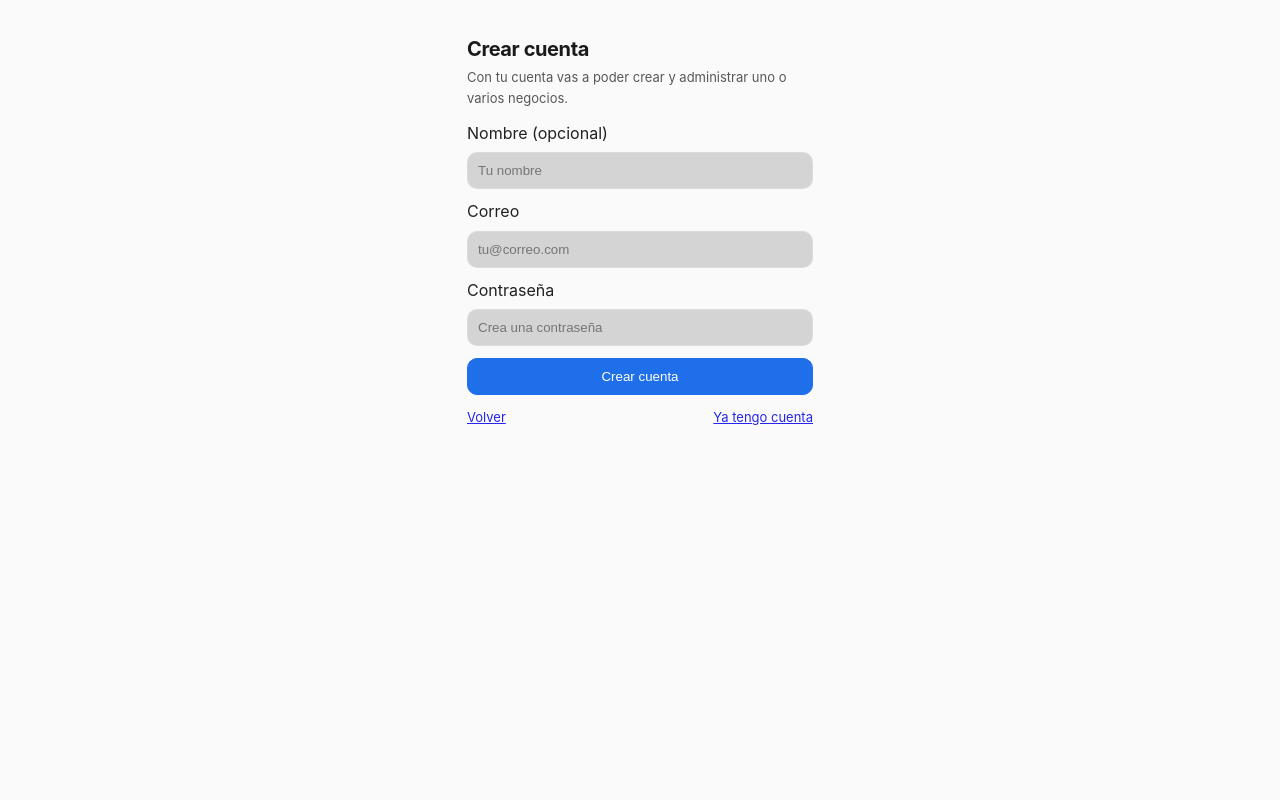
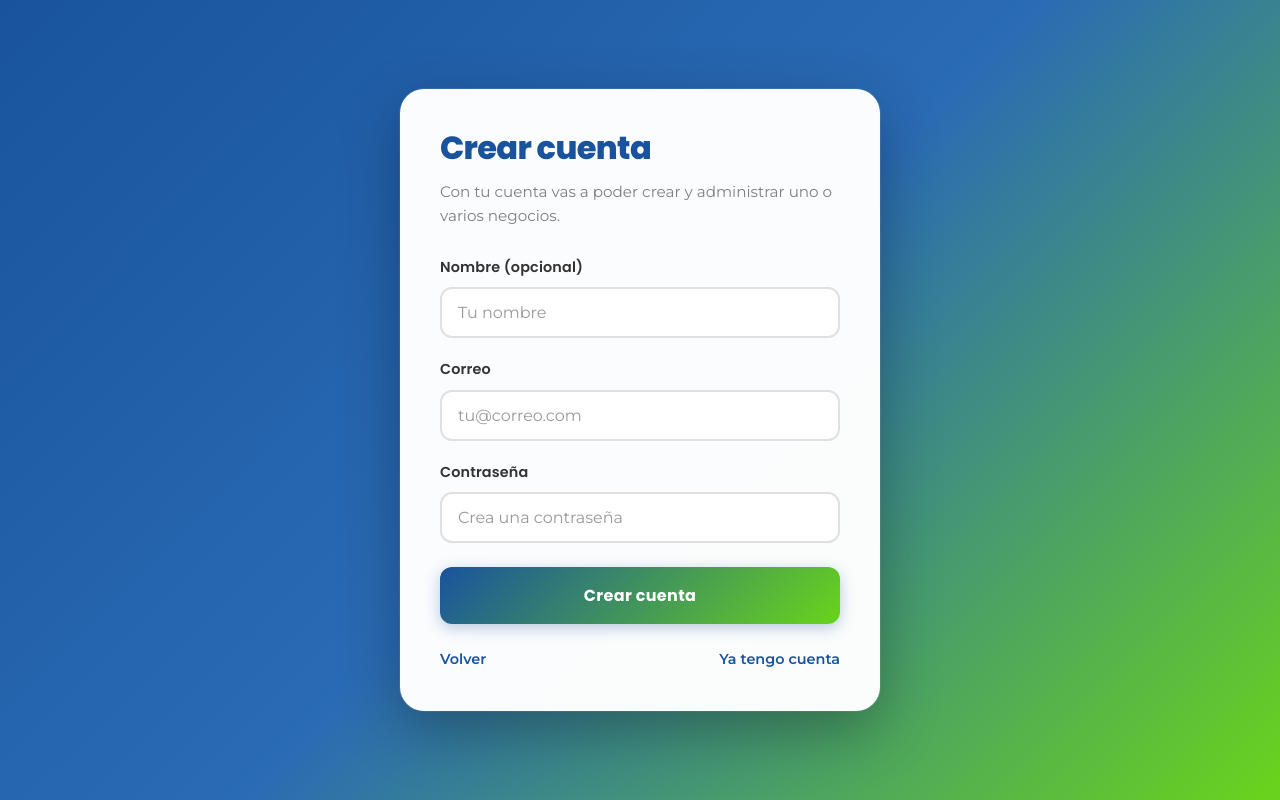
Before and after one commit to jpermu11/ubik2cr-web, a Flask app: page /owner/registro in a window 1280 px wide. Run offline with Flask 3, Linux system fonts and the light colour scheme; parts of the project's set-up code (start-up, migrations or seed data) failed here and were passed over.

Commit message:
MEJORAR formulario registro - tipografia Poppins/Montserrat elegante, diseÃ±o moderno profesional, animaciones

```diff
--- a/templates/owner_registro.html
+++ b/templates/owner_registro.html
@@ -5,17 +5,203 @@
   <meta name="viewport" content="width=device-width, initial-scale=1.0"/>
   <title>Crear cuenta | Ubik2CR</title>
   <link rel="stylesheet" href="/static/css/styles.css">
+  <!-- Google Fonts - Tipografía Moderna -->
+  <link rel="preconnect" href="https://fonts.googleapis.com">
+  <link rel="preconnect" href="https://fonts.gstatic.com" crossorigin>
+  <link href="https://fonts.googleapis.com/css2?family=Poppins:wght@300;400;500;600;700;800;900&family=Montserrat:wght@400;500;600;700;800&display=swap" rel="stylesheet">
   <style>
-    .wrap{max-width:420px;margin:0 auto;padding:18px}
-    .card{border:1px solid rgba(255,255,255,.12);border-radius:16px;padding:18px;background:rgba(255,255,255,.03)}
-    h1{margin:0 0 6px 0;font-size:20px}
-    .muted{opacity:.75;font-size:13px;margin-bottom:12px}
-    label{display:block;margin:10px 0 6px}
-    input{width:100%;padding:10px;border-radius:10px;border:1px solid rgba(255,255,255,.16);background:rgba(0,0,0,.15);color:inherit}
-    .btn{display:block;width:100%;margin-top:12px;padding:10px 14px;border-radius:10px;text-decoration:none;border:1px solid rgba(255,255,255,.18);text-align:center}
-    .btn-primary{background:#1f6feb;color:#fff;border-color:#1f6feb}
-    .links{display:flex;justify-content:space-between;margin-top:12px;font-size:13px;opacity:.85}
-    .flash{margin:10px 0;padding:10px;border-radius:10px;background:rgba(245,158,11,.12);border:1px solid rgba(245,158,11,.30)}
+    * {
+      font-family: 'Montserrat', 'Poppins', -apple-system, BlinkMacSystemFont, 'Segoe UI', sans-serif;
+    }
+
+    body {
+      background: linear-gradient(135deg, #19539D 0%, #2a6bb5 50%, #69D41B 100%);
+      min-height: 100vh;
+      display: flex;
+      align-items: center;
+      justify-content: center;
+      padding: 20px;
+    }
+
+    .wrap {
+      max-width: 480px;
+      width: 100%;
+      margin: 0 auto;
+      padding: 0;
+    }
+
+    .card {
+      border: none;
+      border-radius: 24px;
+      padding: 40px;
+      background: rgba(255, 255, 255, 0.98);
+      box-shadow:
+        0 20px 60px rgba(0, 0, 0, 0.3),
+        0 0 0 1px rgba(255, 255, 255, 0.1);
+      backdrop-filter: blur(10px);
+      animation: fadeInUp 0.6s ease-out;
+    }
+
+    @keyframes fadeInUp {
+      from {
+        opacity: 0;
+        transform: translateY(30px);
+      }
+      to {
+        opacity: 1;
+        transform: translateY(0);
+      }
+    }
+
+    h1 {
+      margin: 0 0 12px 0;
+      font-family: 'Poppins', sans-serif;
+      font-size: 2rem;
+      font-weight: 800;
+      color: #19539D;
+      letter-spacing: -0.02em;
+      line-height: 1.2;
+    }
+
+    .muted {
+      font-family: 'Montserrat', sans-serif;
+      opacity: 0.75;
+      font-size: 0.95rem;
+      margin-bottom: 28px;
+      color: #555;
+      line-height: 1.6;
+      font-weight: 400;
+    }
+
+    label {
+      display: block;
+      margin: 20px 0 8px 0;
+      font-family: 'Poppins', sans-serif;
+      font-weight: 600;
+      font-size: 0.9rem;
+      color: #333;
+      letter-spacing: 0.01em;
+    }
+
+    input {
+      width: 100%;
+      padding: 14px 16px;
+      border-radius: 12px;
+      border: 2px solid #e0e0e0;
+      background: #fff;
+      color: #333;
+      font-family: 'Montserrat', sans-serif;
+      font-size: 1rem;
+      font-weight: 400;
+      transition: all 0.3s ease;
+      box-sizing: border-box;
+    }
+
+    input:focus {
+      outline: none;
+      border-color: #19539D;
+      box-shadow: 0 0 0 4px rgba(25, 83, 157, 0.1);
+      transform: translateY(-1px);
+    }
+
+    input::placeholder {
+      color: #999;
+      font-weight: 400;
+    }
+
+    .btn {
+      display: block;
+      width: 100%;
+      margin-top: 24px;
+      padding: 16px 24px;
+      border-radius: 12px;
+      text-decoration: none;
+      text-align: center;
+      font-family: 'Poppins', sans-serif;
+      font-weight: 700;
+      font-size: 1rem;
+      letter-spacing: 0.02em;
+      transition: all 0.3s ease;
+      border: none;
+      cursor: pointer;
+    }
+
+    .btn-primary {
+      background: linear-gradient(135deg, #19539D 0%, #69D41B 100%);
+      color: #fff;
+      box-shadow: 0 4px 15px rgba(25, 83, 157, 0.3);
+    }
+
+    .btn-primary:hover {
+      transform: translateY(-2px);
+      box-shadow: 0 6px 20px rgba(25, 83, 157, 0.4);
+      color: #fff;
+    }
+
+    .btn-primary:active {
+      transform: translateY(0);
+    }
+
+    .links {
+      display: flex;
+      justify-content: space-between;
+      margin-top: 24px;
+      font-size: 0.9rem;
+      font-family: 'Montserrat', sans-serif;
+    }
+
+    .links a {
+      color: #19539D;
+      text-decoration: none;
+      font-weight: 600;
+      transition: all 0.3s ease;
+      position: relative;
+    }
+
+    .links a::after {
+      content: '';
+      position: absolute;
+      bottom: -2px;
+      left: 0;
+      width: 0;
+      height: 2px;
+      background: #69D41B;
+      transition: width 0.3s ease;
+    }
+
+    .links a:hover {
+      color: #69D41B;
+    }
+
+    .links a:hover::after {
+      width: 100%;
+    }
+
+    .flash {
+      margin: 0 0 20px 0;
+      padding: 14px 16px;
+      border-radius: 12px;
+      background: rgba(245, 158, 11, 0.15);
+      border: 2px solid rgba(245, 158, 11, 0.3);
+      color: #92400e;
+      font-family: 'Montserrat', sans-serif;
+      font-size: 0.9rem;
+      font-weight: 500;
+      line-height: 1.5;
+    }
+
+    @media (max-width: 480px) {
+      .card {
+        padding: 28px 24px;
+        border-radius: 20px;
+      }
+      h1 {
+        font-size: 1.75rem;
+      }
+      .muted {
+        font-size: 0.9rem;
+      }
+    }
   </style>
 </head>
 <body>
```
